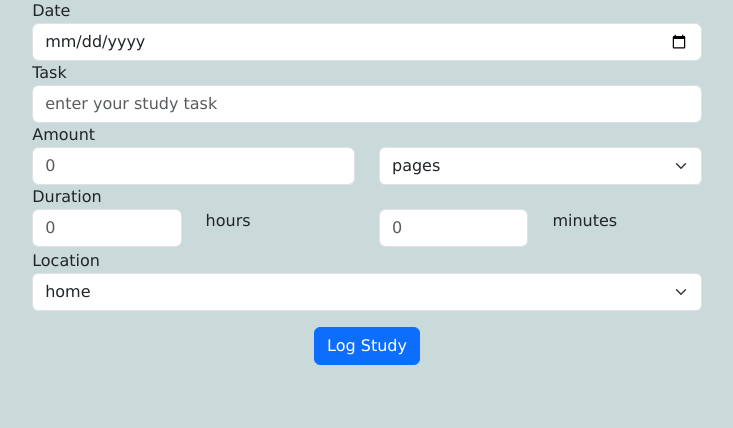
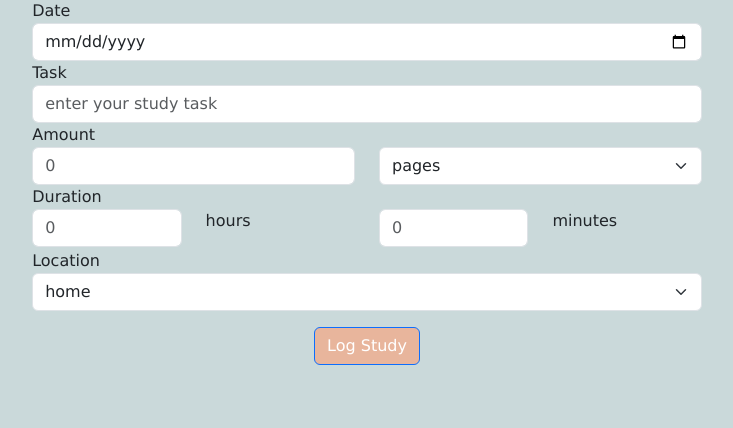
Before and after one commit to chisafukutome/study-tracking-app, a Flask app: page /log_study in a window 1280 px wide. Shown: the part 169-597 px from the top of the page, without its empty margins (273-1006 px from the left). Run offline with Flask 2, Linux system fonts and the light colour scheme.

Commit message:
study log button

```diff
--- a/website/templates/study_log.html
+++ b/website/templates/study_log.html
@@ -87,7 +87,7 @@ content %}
       </select>
     <!-- End Location -->
     <div align="center">
-      <button type="submit" class="btn btn-primary">Log Study</button>
+      <button type="submit" class="btn btn-primary" style="background-color: #E8B59C;">Log Study</button>
     </div>
     </div>
 </form>
```
